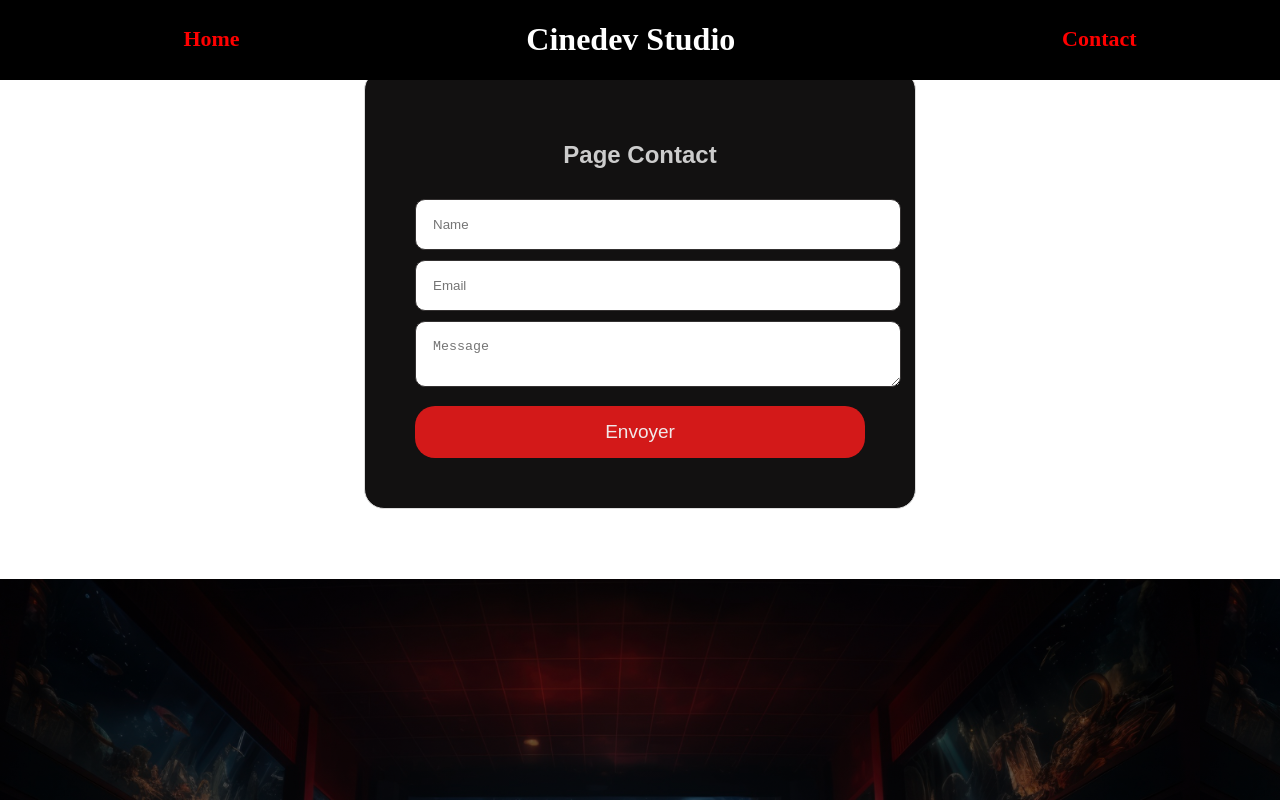
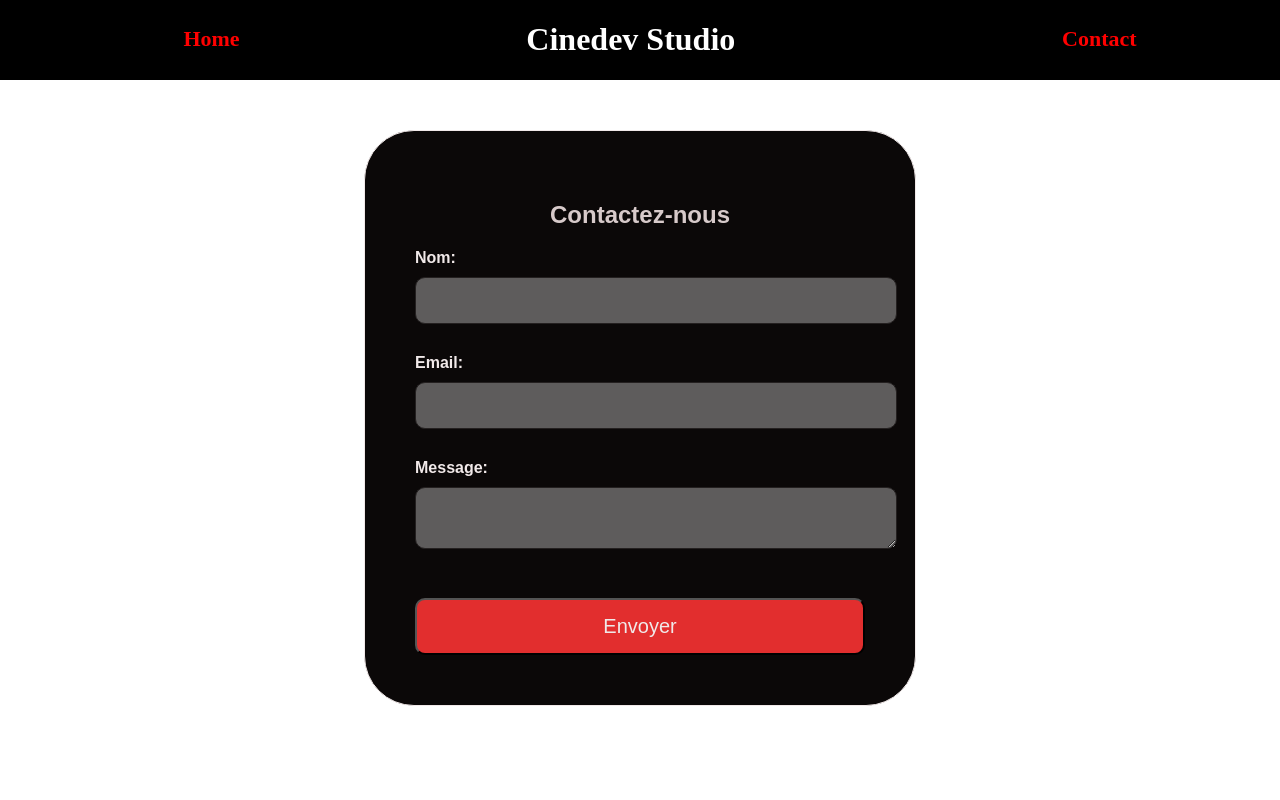
Before and after one commit to najwahandiz/cinema-project, a React (Create React App) app: page /Contact in a window 1280 px wide. Shown: the top 800 px of the page. Built offline with nearby package versions, Linux system fonts and the light colour scheme.

Commit message:
ajouter la page contact

```diff
--- a/src/pages/Contact.css
+++ b/src/pages/Contact.css
@@ -1,49 +1,56 @@
 .contact-container {
   max-width: 450px;
-  margin: 70px auto;
+  margin: 130px auto ;
   padding: 50px;
-  border: 1px solid #ddd;
-  border-radius: 20px;
-  background: #121111;
+  border: 1px solid #f1e9e9;
+  border-radius: 50px;
+  background: #0b0808;
   font-family: Arial, sans-serif;
+  color: #f1e9e9;
 }
 
 .contact-container h2 {
   text-align: center;
   margin-bottom: 20px;
-  color: #ccc;
+  color: #d7caca;
 }
 
+.contact-container div {
+  margin-bottom: 30px;
+}
 
+.contact-container label {
+  display:flex;
+  margin-bottom: 10px;
+  font-weight: bold;
+}
 
 .contact-container input,
 .contact-container textarea {
   width: 100%;
-  padding: 17px;
-  margin-top: 10px;
-  border: 1px solid #343131;
+  padding: 15px;
+  border: 1px solid #242020;
   border-radius: 10px;
+  background-color: #5e5c5c;
+  color: #fff;
+}
 
-
-}
 
 .contact-container button {
   width: 100%;
   padding: 15px;
   margin-top: 15px;
-  border:none;
-  background: #d31919;
-  color: rgb(240, 233, 233);
-  font-size: 19px;
-  border-radius: 20px;
-  cursor: pointer;
+  background: #e22e2e;
+  color: #f0e9e9;
+  font-size: 20px;
+  border-radius:10px;
+  cursor:pointer;
+
 }
 
 .contact-container button:hover {
-  background: #45a049;
+  background: #5672c6;
 }
-
-
 
 .error {
   color: red;
@@ -56,3 +63,11 @@
   font-weight: bold;
   margin-bottom: 10px;
 }
+/* @media (max-width:800PX){
+.contact-container{
+  margin: 20;
+  padding: 40;
+}
+
+
+} */
--- a/src/pages/Contact.jsx
+++ b/src/pages/Contact.jsx
@@ -1,52 +1,133 @@
 import React, { useState } from "react";
 import "./Contact.css";
 
-export default function Contact() {
-  const [name, setName] = useState("");
-  const [email, setEmail] = useState("");
-  const [message, setMessage] = useState("");
+export default function ContactForm() {
+  const [formData, setFormData] = useState({
+    nom: "",
+    email: "",
+    msg: ""
+  });
+
   const [error, setError] = useState("");
-  const [isSuccess, setIsSuccess] = useState(false);
+  const [success, setSuccess] = useState("");
 
-  const handleSubmit = (e) => {
+  function Changer(e) {
+    const { name, value } = e.target;
+    setFormData({ ...formData, [name]: value });
+  }
+
+  function Valider(e) {
     e.preventDefault();
 
-    if (!name || !email || !message) {
+
+    if (!formData.nom || !formData.email || !formData.msg) {
       setError("Tous les champs sont obligatoires !");
-      setIsSuccess(false);
+      setSuccess("");
       return;
     }
 
-    const emailRegex = /^[^\s@]+@[^\s@]+\.[^\s@]+$/;
-    if (!emailRegex.test(email)) {
-      setError("L'adresse email n'est pas valide !");
-      setIsSuccess(false);
-      return;
-    }
+let message = `
+Votre nom : ${formData.nom}
+Votre email : ${formData.email}
+Votre message : ${formData.msg}`;
 
-    setError("Le message a été envoyé avec succès !");
-    setIsSuccess(true);
+    alert("Votre message : " + message);
 
-    setName("");
-    setEmail("");
-    setMessage("");
-  };
+    setFormData({
+      nom: "",
+      email: "",
+      msg: ""
+    });
+
+    setError("");
+    setSuccess("Message envoyé avec succès !");
+  }
 
   return (
-    <div className="contact-container">
-      <h2>Page Contact</h2>
+    <form onSubmit={Valider} className="contact-container">
+      <h2>Contactez-nous</h2>
 
-      <form onSubmit={handleSubmit}>
-        <input type="text"placeholder="Name"value={name}onChange={(e) => setName(e.target.value)}/>
+      {error && <div className="error">{error}</div>}
+      {success && <div className="success">{success}</div>}
 
-        <input type="text"placeholder="Email"value={email}onChange={(e) => setEmail(e.target.value)}/>
+      <div>
+        <label For="nom">Nom:</label>
+        <input type="text" id="nom" name="nom" value={formData.nom}onChange={Changer}/>
+      </div>
 
-        <textarea placeholder="Message"value={message}onChange={(e) => setMessage(e.target.value)}/>
+      <div>
+        <label For="email">Email:</label>
+        <input type="email" id="email" name="email" value={formData.email} onChange={Changer}/>
+      </div>
 
-        <button type="submit">Envoyer</button>
-      </form>
+      <div>
+        <label For="msg">Message:</label>
+        <textarea id="msg" name="msg" value={formData.msg} onChange={Changer}/>
+      </div>
 
-      {error && <p className={isSuccess ? "success" : "error"}>{error}</p>}
-    </div>
+      <button type="submit">Envoyer</button>
+    </form>
   );
 }
+
+
+
+
+
+
+
+
+
+
+
+
+
+// export default function Contact() {
+//   const [name, setName] = useState("");
+//   const [email, setEmail] = useState("");
+//   const [message, setMessage] = useState("");
+//   const [error, setError] = useState("");
+//   const [isSuccess, setIsSuccess] = useState(false);
+
+//   const handleSubmit = (e) => {
+//     e.preventDefault();
+
+//     if (!name || !email || !message) {
+//       setError("Tous les champs sont obligatoires !");
+//       setIsSuccess(false);
+//       return;
+//     }
+
+//     const emailRegex = /^[^\s@]+@[^\s@]+\.[^\s@]+$/;
+//     if (!emailRegex.test(email)) {
+//       setError("L'adresse email n'est pas valide !");
+//       setIsSuccess(false);
+//       return;
+//     }
+
+//     setError("Le message a été envoyé avec succès !");
+//     setIsSuccess(true);
+
+//     setName("");
+//     setEmail("");
+//     setMessage("");
+//   };
+
+//   return (
+//     <div className="contact-container">
+//       <h2>Page Contact</h2>
+
+//       <form onSubmit={handleSubmit}>
+//         <input type="text"placeholder="Name"value={name}onChange={(e) => setName(e.target.value)}/>
+
+//         <input type="text"placeholder="Email"value={email}onChange={(e) => setEmail(e.target.value)}/>
+
+//         <textarea placeholder="Message"value={message}onChange={(e) => setMessage(e.target.value)}/>
+
+//         <button type="submit">Envoyer</button>
+//       </form>
+
+//       {error && <p className={isSuccess ? "success" : "error"}>{error}</p>}
+//     </div>
+//   );
+// }
```
